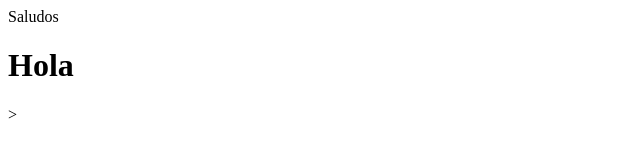
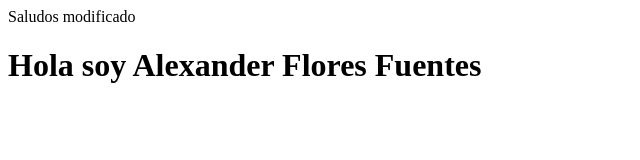
Before and after one commit to AlexFYT/Repositorio_Prueba, a plain HTML site: page Archivos/index.html in a window 1280 px wide. Shown: the whole page, without its empty margins (0-640 px from the left). Drawn offline with Linux system fonts and the light colour scheme.

Commit message:
IIndex modificado

```diff
--- a/Archivos/index.html
+++ b/Archivos/index.html
@@ -1,11 +1,11 @@
 <!DOCTYPE html>
 <html>
 <head>
-    Saludos
+    Saludos modificado
 </head>
 <body>
     <h1>
-Hola
+Hola soy Alexander Flores Fuentes
     </h1>
 </body>
-</html>>
+</html>
```
